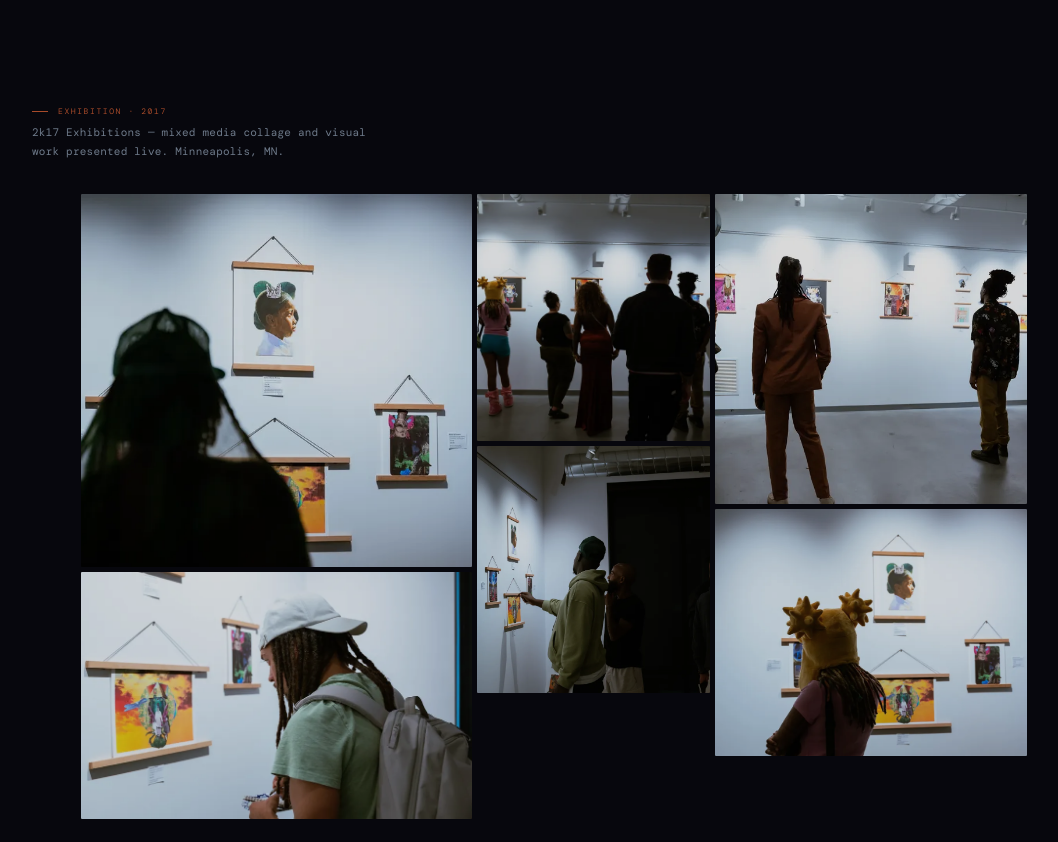
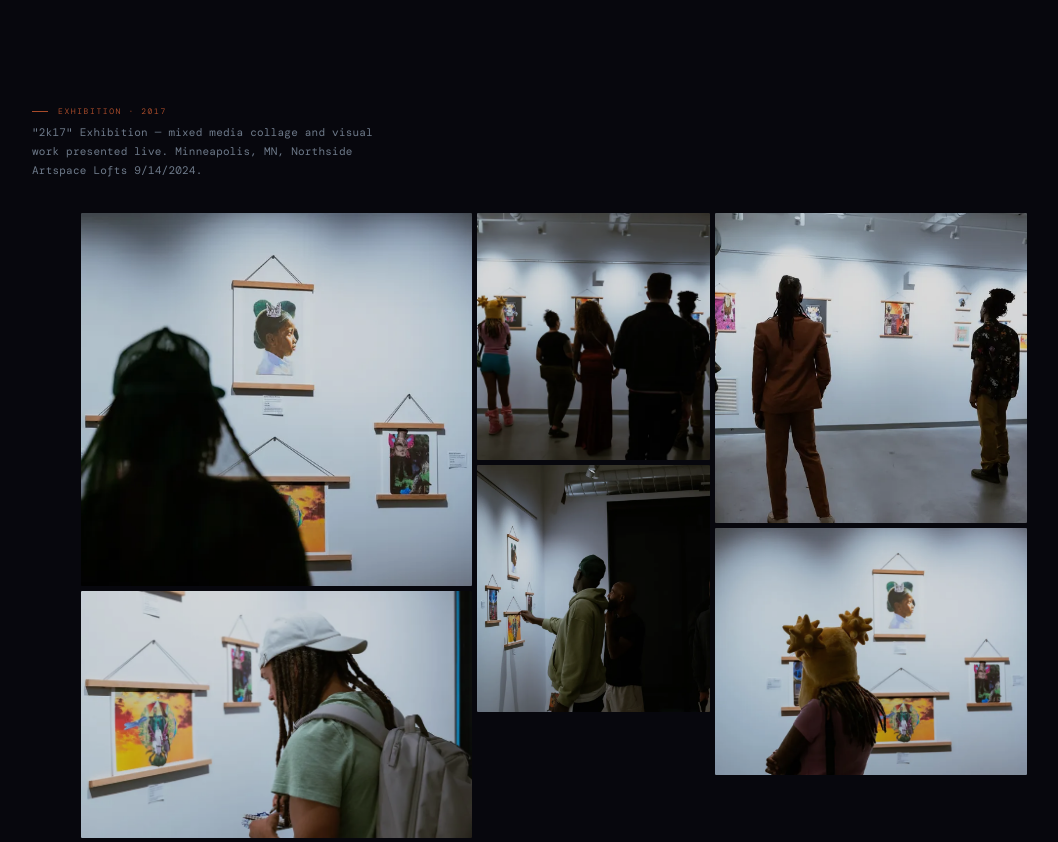
Before and after one commit to Olu-AnuAkin-Akinyemi/olu_world, a website built with Vite: page index.html in a window 1280 px wide. Shown: the part 2860-3702 px from the top of the page, without its empty margins (86-1144 px from the left). Built offline with nearby package versions, Linux system fonts and the light colour scheme; a web font is replaced by a local one.

Commit message:
copy tweak

```diff
--- a/index.html
+++ b/index.html
@@ -507,7 +507,7 @@
     <div class="reveal" style="margin-bottom:32px;">
       <p class="sec-eyebrow" style="margin-bottom:6px;">Exhibition · 2017</p>
       <p style="font-size:11px;color:var(--text-muted);max-width:360px;line-height:1.7;letter-spacing:.02em;">
-        2k17 Exhibitions — mixed media collage and visual work presented live. Minneapolis, MN.
+        "2k17" Exhibition — mixed media collage and visual work presented live. Minneapolis, MN, Northside Artspace Lofts 9/14/2024.
       </p>
     </div>
     <div class="world-grid reveal reveal-d1">
```
